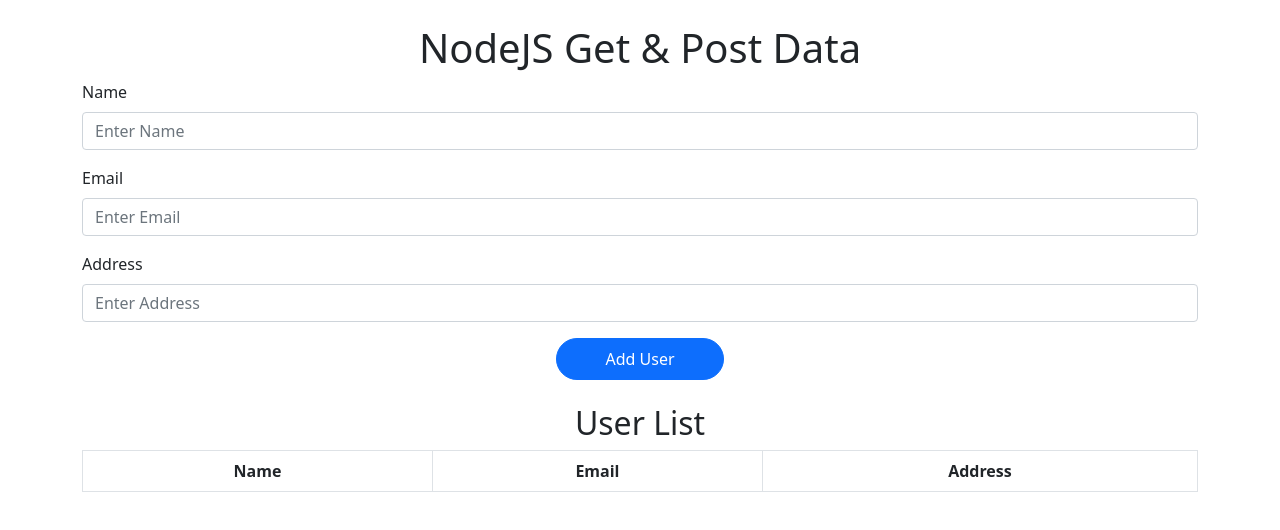
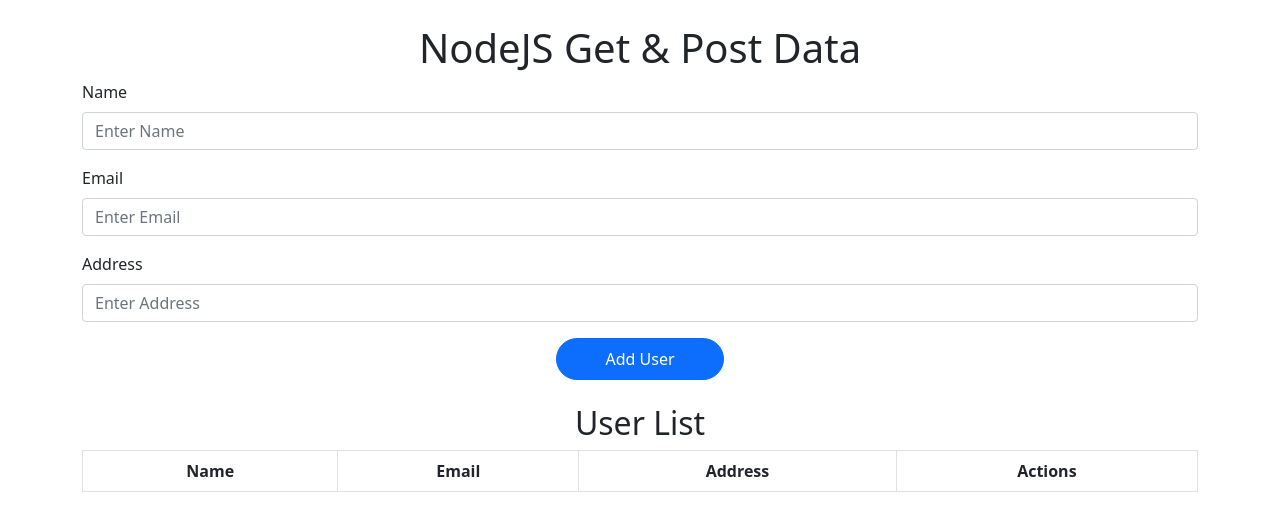
Before and after one commit to hamzailyas24/First-NodeJS-App, a plain HTML site: page index.html in a window 1280 px wide. Drawn offline with nearby package versions, Linux system fonts and the light colour scheme; no server answers.

Commit message:
Update User Function Remove

```diff
--- a/index.html
+++ b/index.html
@@ -81,6 +81,8 @@
 
                                 <th>Address</th>
 
+                                <th>Actions</th>
+
                             </tr>
 
                         </thead>
```
Also changed, not shown: app.js (+25 -0 lines).
